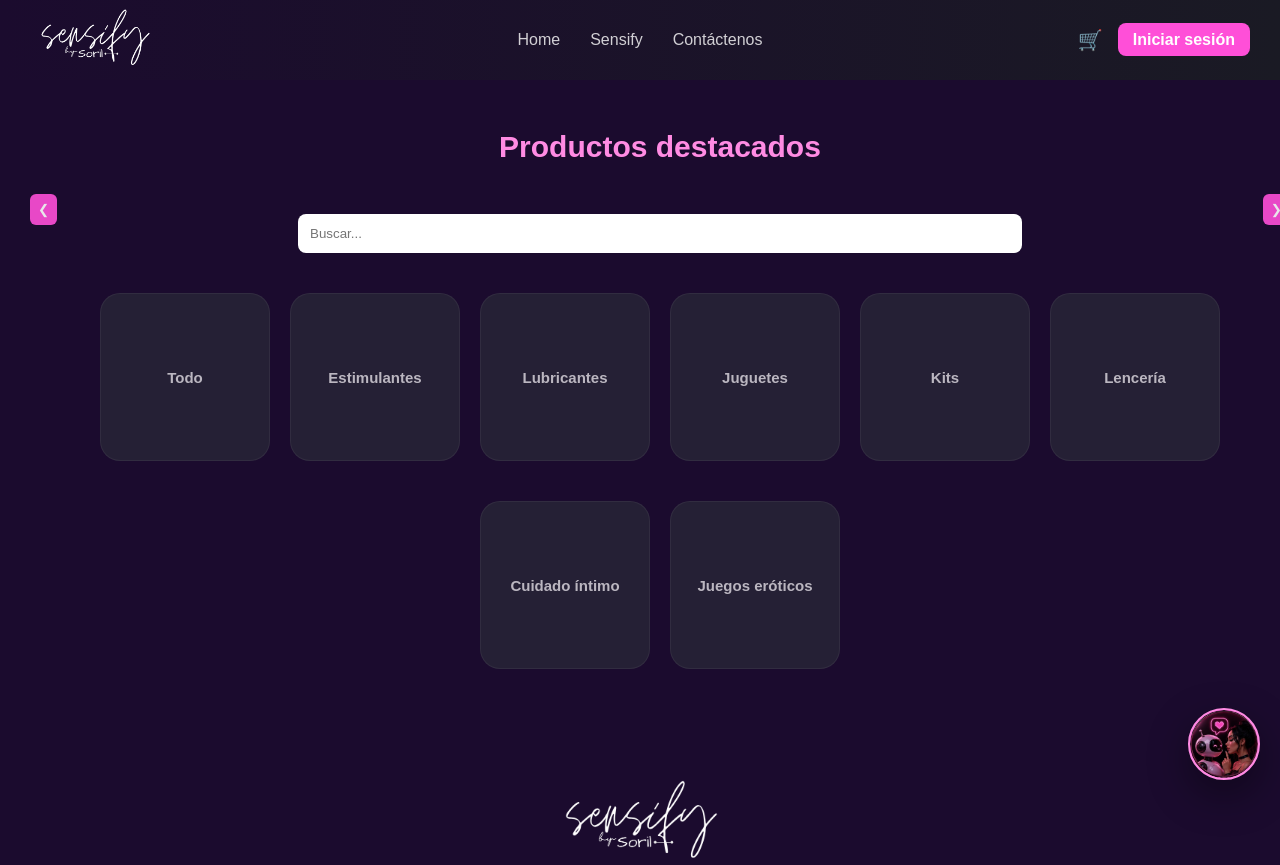
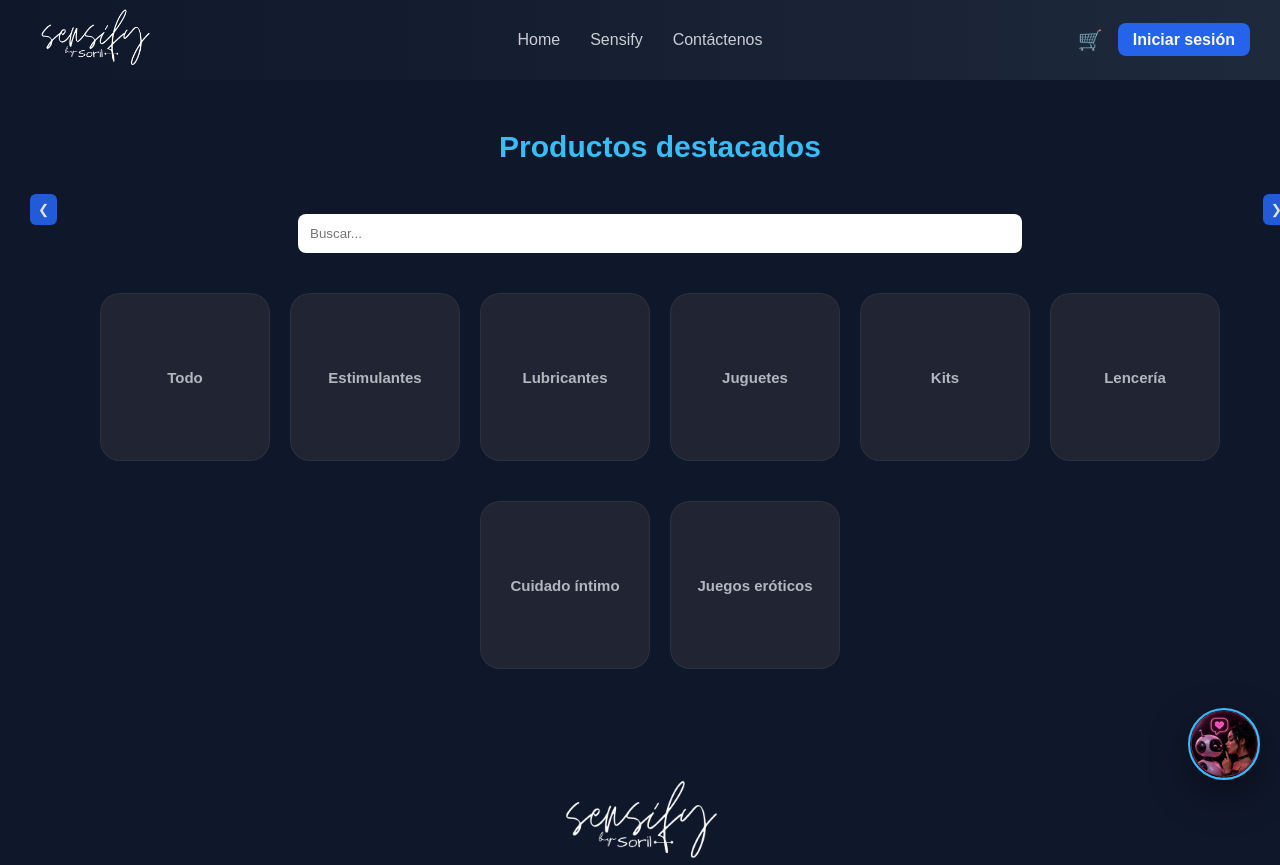
Before and after one commit to sofiasanfor/SoriHub, a website: page Frontend/index.html in a window 1280 px wide. Shown: the top 865 px of the page. Drawn offline with Linux system fonts and the light colour scheme; no server answers.

Commit message:
colores1

```diff
--- a/Frontend/index.html
+++ b/Frontend/index.html
@@ -8,11 +8,13 @@
 <style>
 
 :root{
-  --color-principal: #1b0b2e;
-  --color-secundario: #ff4fd8;
-  --color-acento: #ff8be3;
-  --color-texto: #ffffff;
-  --color-card: #1a1a24;
+
+  --color-principal: #0F172A;
+  --color-secundario: #2563EB;
+  --color-acento: #38BDF8;
+  --color-texto: #F8FAFC;
+  --color-card: #1E293B;
+
 }
 
 body{
--- a/Frontend/menubotonbajo.html
+++ b/Frontend/menubotonbajo.html
@@ -1,11 +1,13 @@
 <style>
 
 :root{
-  --color-principal:#1b0b2e;
-  --color-secundario:#ff4fd8;
-  --color-acento:#ff8be3;
-  --color-texto:#ffffff;
-  --color-card:#1a1a24;
+
+  --color-principal: #0F172A;
+  --color-secundario: #2563EB;
+  --color-acento: #38BDF8;
+  --color-texto: #F8FAFC;
+  --color-card: #1E293B;
+
 }
 
 /* CONTENEDOR */
```
Also changed, not shown: Frontend/admin.html (+12 -10 lines), Frontend/contacto.html (+7 -5 lines), Frontend/gracias.html (+7 -5 lines), Frontend/login.html (+7 -5 lines), Frontend/perfil.html (+7 -5 lines), Frontend/producto.html (+7 -5 lines), Frontend/registro.html (+7 -5 lines), Frontend/sensify.html (+7 -5 lines).
